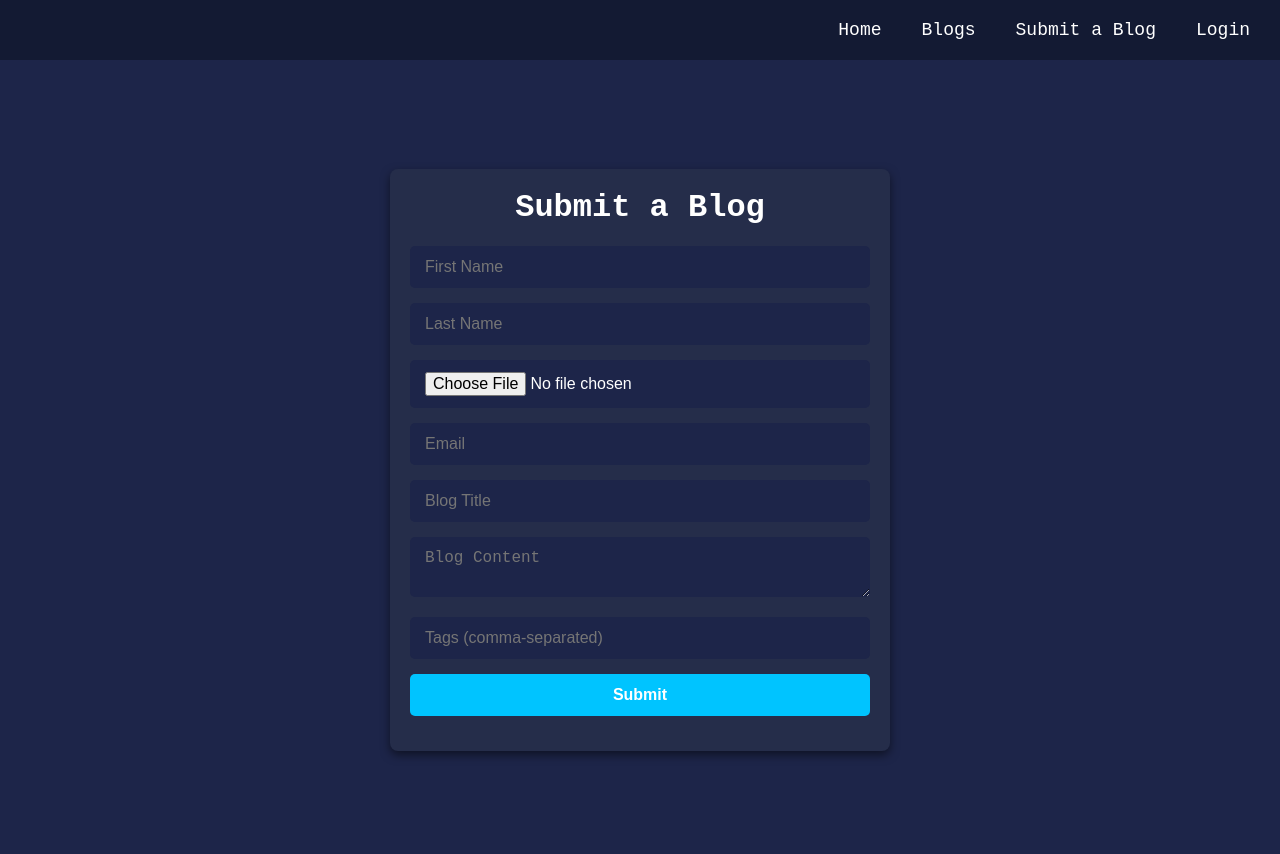
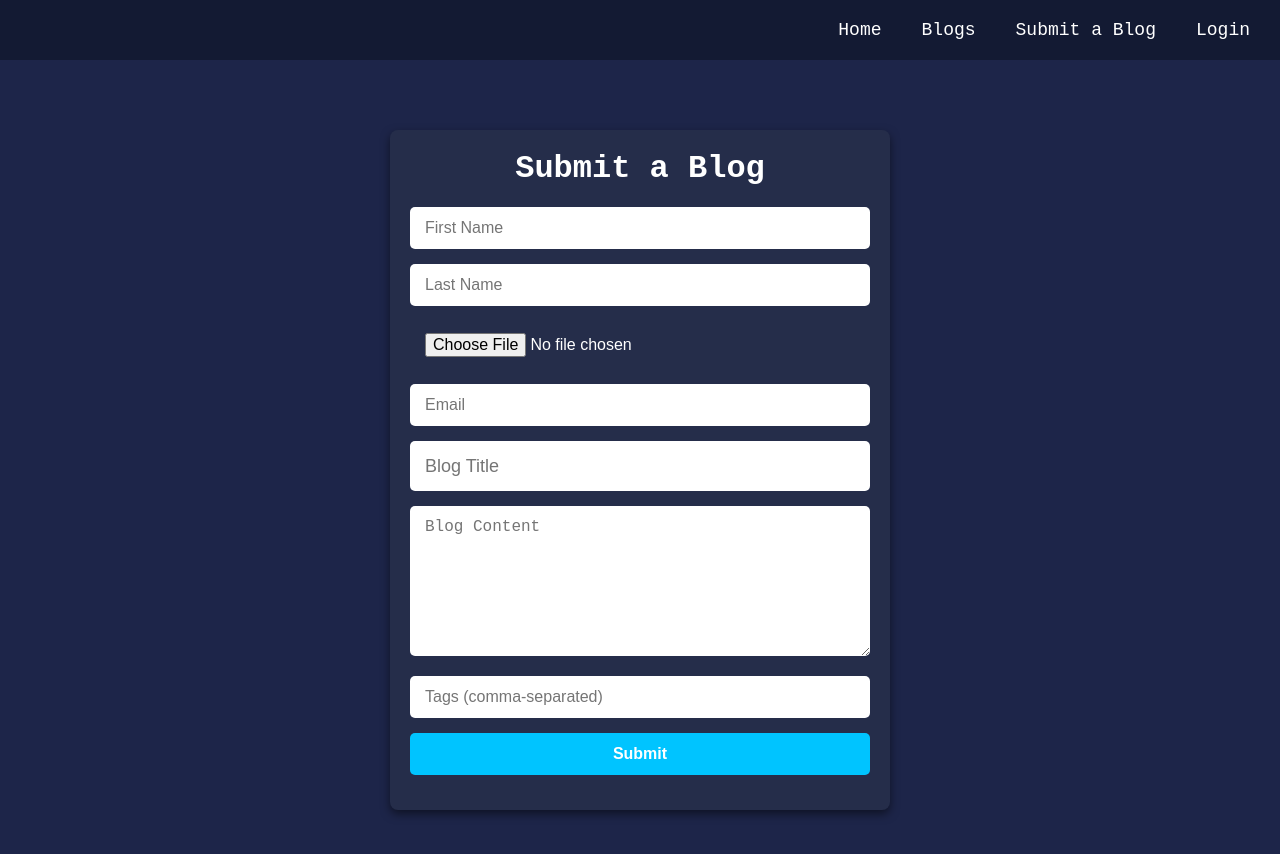
Before and after one commit to Samayeeta/tech-blog, a React (Vite) app in the folder tech-blog/: page /submit-blog in a window 1280 px wide. Shown: the top 854 px of the page. Built offline with nearby package versions, Linux system fonts and the light colour scheme.

Commit message:
CreateAblog

```diff
--- a/tech-blog/src/index.css
+++ b/tech-blog/src/index.css
@@ -108,11 +108,17 @@ p.subhead {
   font-size: 16px;
 }
 
-.form-container input,
-.form-container textarea {
-  background-color: #1d2549;
-  color: #ffffff;
+.form-container input[name="title"] {
+  height: 50px; /* Increases the height for the title input */
+  font-size: 18px; /* Makes the text larger */
 }
+
+.form-container textarea[name="content"] {
+  height: 150px; /* Increases the height for the content textarea */
+  font-size: 16px; /* Adjust font size for content */
+  resize: vertical; /* Allows resizing vertically */
+}
+
 
 .form-container button {
   background-color: #00c4ff;
```
Also changed, not shown: 1 other file (tests, documents, lock files or other folders).
